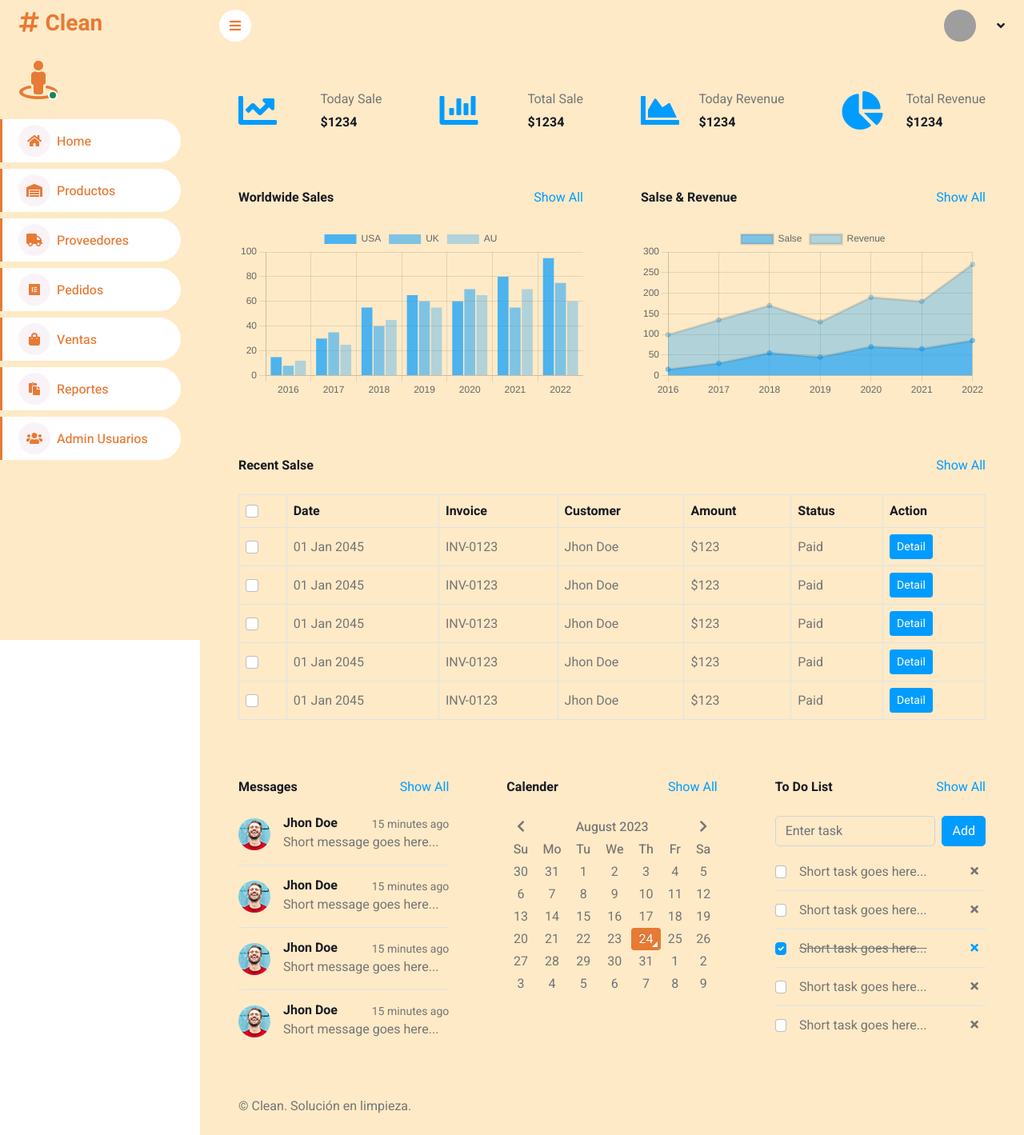
After one commit to samu0812/CleanProject, a PHP site: page /vistas/pedidos.php in a window 1280 px wide. The commit adds this page. Shown: the whole page at 80% size. Run offline with PHP 8.4, Linux system fonts and the light colour scheme; some libraries are stand-ins or nearby versions; grey boxes are pictures that could not be loaded.

Commit message:
ultimos cambios ceci

```diff
--- /dev/null
+++ b/vistas/pedidos.php
@@ -0,0 +1,358 @@
+<?php
+session_start();
+?>
+<!DOCTYPE html>
+<html lang="en">
+
+<head>
+    <meta charset="utf-8">
+    <title>Clean</title>
+
+    <meta content="width=device-width, initial-scale=1.0" name="viewport">
+    <meta content="" name="keywords">
+    <meta content="" name="description">
+
+    <!-- Favicon -->
+    <link href="img/favicon.ico" rel="icon">
+
+    <!-- Google Web Fonts -->
+    <link rel="preconnect" href="https://fonts.googleapis.com">
+    <link rel="preconnect" href="https://fonts.gstatic.com" crossorigin>
+    <link href="https://fonts.googleapis.com/css2?family=Heebo:wght@400;500;600;700&display=swap" rel="stylesheet">
+
+    <!-- Icon Font Stylesheet -->
+    <link href="https://cdnjs.cloudflare.com/ajax/libs/font-awesome/5.10.0/css/all.min.css" rel="stylesheet">
+    <link href="https://cdn.jsdelivr.net/npm/bootstrap-icons@1.4.1/font/bootstrap-icons.css" rel="stylesheet">
+
+    <!-- Libraries Stylesheet -->
+    <link href="../lib/owlcarousel/assets/owl.carousel.min.css" rel="stylesheet">
+    <link href="../lib/tempusdominus/css/tempusdominus-bootstrap-4.min.css" rel="stylesheet" />
+
+    <!-- Customized Bootstrap Stylesheet -->
+    <link href="../css/bootstrap.min.css" rel="stylesheet">
+
+    <!-- Template Stylesheet -->
+    <link href="../css/style.css" rel="stylesheet">
+</head>
+
+<body>
+    <div class="container-xxl position-relative bg-white d-flex p-0">
+        <!-- Spinner Start -->
+        <div id="spinner" class="show bg-white position-fixed translate-middle w-100 vh-100 top-50 start-50 d-flex align-items-center justify-content-center">
+            <div class="spinner-border text-primary" style="width: 3rem; height: 3rem;" role="status">
+                <span class="sr-only">Loading...</span>
+            </div>
+        </div>
+        <!-- Spinner End -->
+
+
+        <!-- Sidebar Start -->
+        <?php
+        include "sidebar.php";
+        ?>
+        <!-- Sidebar End -->
+
+
+        <!-- Content Start -->
+        <div class="content">
+            <!-- Navbar Start -->
+            <?php
+            include "navbar.php";
+            ?>
+            <!-- Navbar End -->
+
+
+            <!-- Sale & Revenue Start -->
+            <div class="container-fluid pt-4 px-4">
+                <div class="row g-4">
+                    <div class="col-sm-6 col-xl-3">
+                        <div class="bg-light rounded d-flex align-items-center justify-content-between p-4">
+                            <i class="fa fa-chart-line fa-3x text-primary"></i>
+                            <div class="ms-3">
+                                <p class="mb-2">Today Sale</p>
+                                <h6 class="mb-0">$1234</h6>
+                            </div>
+                        </div>
+                    </div>
+                    <div class="col-sm-6 col-xl-3">
+                        <div class="bg-light rounded d-flex align-items-center justify-content-between p-4">
+                            <i class="fa fa-chart-bar fa-3x text-primary"></i>
+                            <div class="ms-3">
+                                <p class="mb-2">Total Sale</p>
+                                <h6 class="mb-0">$1234</h6>
+                            </div>
+                        </div>
+                    </div>
+                    <div class="col-sm-6 col-xl-3">
+                        <div class="bg-light rounded d-flex align-items-center justify-content-between p-4">
+                            <i class="fa fa-chart-area fa-3x text-primary"></i>
+                            <div class="ms-3">
+                                <p class="mb-2">Today Revenue</p>
+                                <h6 class="mb-0">$1234</h6>
+                            </div>
+                        </div>
+                    </div>
+                    <div class="col-sm-6 col-xl-3">
+                        <div class="bg-light rounded d-flex align-items-center justify-content-between p-4">
+                            <i class="fa fa-chart-pie fa-3x text-primary"></i>
+                            <div class="ms-3">
+                                <p class="mb-2">Total Revenue</p>
+                                <h6 class="mb-0">$1234</h6>
+                            </div>
+                        </div>
+                    </div>
+                </div>
+            </div>
+            <!-- Sale & Revenue End -->
+
+
+            <!-- Sales Chart Start -->
+            <div class="container-fluid pt-4 px-4">
+                <div class="row g-4">
+                    <div class="col-sm-12 col-xl-6">
+                        <div class="bg-light text-center rounded p-4">
+                            <div class="d-flex align-items-center justify-content-between mb-4">
+                                <h6 class="mb-0">Worldwide Sales</h6>
+                                <a href="">Show All</a>
+                            </div>
+                            <canvas id="worldwide-sales"></canvas>
+                        </div>
+                    </div>
+                    <div class="col-sm-12 col-xl-6">
+                        <div class="bg-light text-center rounded p-4">
+                            <div class="d-flex align-items-center justify-content-between mb-4">
+                                <h6 class="mb-0">Salse & Revenue</h6>
+                                <a href="">Show All</a>
+                            </div>
+                            <canvas id="salse-revenue"></canvas>
+                        </div>
+                    </div>
+                </div>
+            </div>
+            <!-- Sales Chart End -->
+
+
+            <!-- Recent Sales Start -->
+            <div class="container-fluid pt-4 px-4">
+                <div class="bg-light text-center rounded p-4">
+                    <div class="d-flex align-items-center justify-content-between mb-4">
+                        <h6 class="mb-0">Recent Salse</h6>
+                        <a href="">Show All</a>
+                    </div>
+                    <div class="table-responsive">
+                        <table class="table text-start align-middle table-bordered table-hover mb-0">
+                            <thead>
+                                <tr class="text-dark">
+                                    <th scope="col"><input class="form-check-input" type="checkbox"></th>
+                                    <th scope="col">Date</th>
+                                    <th scope="col">Invoice</th>
+                                    <th scope="col">Customer</th>
+                                    <th scope="col">Amount</th>
+                                    <th scope="col">Status</th>
+                                    <th scope="col">Action</th>
+                                </tr>
+                            </thead>
+                            <tbody>
+                                <tr>
+                                    <td><input class="form-check-input" type="checkbox"></td>
+                                    <td>01 Jan 2045</td>
+                                    <td>INV-0123</td>
+                                    <td>Jhon Doe</td>
+                                    <td>$123</td>
+                                    <td>Paid</td>
+                                    <td><a class="btn btn-sm btn-primary" href="">Detail</a></td>
+                                </tr>
+                                <tr>
+                                    <td><input class="form-check-input" type="checkbox"></td>
+                                    <td>01 Jan 2045</td>
+                                    <td>INV-0123</td>
+                                    <td>Jhon Doe</td>
+                                    <td>$123</td>
+                                    <td>Paid</td>
+                                    <td><a class="btn btn-sm btn-primary" href="">Detail</a></td>
+                                </tr>
+                                <tr>
+                                    <td><input class="form-check-input" type="checkbox"></td>
+                                    <td>01 Jan 2045</td>
+                                    <td>INV-0123</td>
+                                    <td>Jhon Doe</td>
+                                    <td>$123</td>
+                                    <td>Paid</td>
+                                    <td><a class="btn btn-sm btn-primary" href="">Detail</a></td>
+                                </tr>
+                                <tr>
+                                    <td><input class="form-check-input" type="checkbox"></td>
+                                    <td>01 Jan 2045</td>
+                                    <td>INV-0123</td>
+                                    <td>Jhon Doe</td>
+                                    <td>$123</td>
+                                    <td>Paid</td>
+                                    <td><a class="btn btn-sm btn-primary" href="">Detail</a></td>
+                                </tr>
+                                <tr>
+                                    <td><input class="form-check-input" type="checkbox"></td>
+                                    <td>01 Jan 2045</td>
+                                    <td>INV-0123</td>
+                                    <td>Jhon Doe</td>
+                                    <td>$123</td>
+                                    <td>Paid</td>
+                                    <td><a class="btn btn-sm btn-primary" href="">Detail</a></td>
+                                </tr>
+                            </tbody>
+                        </table>
+                    </div>
+                </div>
+            </div>
+            <!-- Recent Sales End -->
+
+
+            <!-- Widgets Start -->
+            <div class="container-fluid pt-4 px-4">
+                <div class="row g-4">
+                    <div class="col-sm-12 col-md-6 col-xl-4">
+                        <div class="h-100 bg-light rounded p-4">
+                            <div class="d-flex align-items-center justify-content-between mb-2">
+                                <h6 class="mb-0">Messages</h6>
+                                <a href="">Show All</a>
+                            </div>
+                            <div class="d-flex align-items-center border-bottom py-3">
+                                <img class="rounded-circle flex-shrink-0" src="img/user.jpg" alt="" style="width: 40px; height: 40px;">
+                                <div class="w-100 ms-3">
+                                    <div class="d-flex w-100 justify-content-between">
+                                        <h6 class="mb-0">Jhon Doe</h6>
+                                        <small>15 minutes ago</small>
+                                    </div>
+                                    <span>Short message goes here...</span>
+                                </div>
+                            </div>
+                            <div class="d-flex align-items-center border-bottom py-3">
+                                <img class="rounded-circle flex-shrink-0" src="img/user.jpg" alt="" style="width: 40px; height: 40px;">
+                                <div class="w-100 ms-3">
+                                    <div class="d-flex w-100 justify-content-between">
+                                        <h6 class="mb-0">Jhon Doe</h6>
+                                        <small>15 minutes ago</small>
+                                    </div>
+                                    <span>Short message goes here...</span>
+                                </div>
+                            </div>
+                            <div class="d-flex align-items-center border-bottom py-3">
+                                <img class="rounded-circle flex-shrink-0" src="img/user.jpg" alt="" style="width: 40px; height: 40px;">
+                                <div class="w-100 ms-3">
+                                    <div class="d-flex w-100 justify-content-between">
+                                        <h6 class="mb-0">Jhon Doe</h6>
+                                        <small>15 minutes ago</small>
+                                    </div>
+                                    <span>Short message goes here...</span>
+                                </div>
+                            </div>
+                            <div class="d-flex align-items-center pt-3">
+                                <img class="rounded-circle flex-shrink-0" src="img/user.jpg" alt="" style="width: 40px; height: 40px;">
+                                <div class="w-100 ms-3">
+                                    <div class="d-flex w-100 justify-content-between">
+                                        <h6 class="mb-0">Jhon Doe</h6>
+                                        <small>15 minutes ago</small>
+                                    </div>
+                                    <span>Short message goes here...</span>
+                                </div>
+                            </div>
+                        </div>
+                    </div>
+                    <div class="col-sm-12 col-md-6 col-xl-4">
+                        <div class="h-100 bg-light rounded p-4">
+                            <div class="d-flex align-items-center justify-content-between mb-4">
+                                <h6 class="mb-0">Calender</h6>
+                                <a href="">Show All</a>
+                            </div>
+                            <div id="calender"></div>
+                        </div>
+                    </div>
+                    <div class="col-sm-12 col-md-6 col-xl-4">
+                        <div class="h-100 bg-light rounded p-4">
+                            <div class="d-flex align-items-center justify-content-between mb-4">
+                                <h6 class="mb-0">To Do List</h6>
+                                <a href="">Show All</a>
+                            </div>
+                            <div class="d-flex mb-2">
+                                <input class="form-control bg-transparent" type="text" placeholder="Enter task">
+                                <button type="button" class="btn btn-primary ms-2">Add</button>
+                            </div>
+                            <div class="d-flex align-items-center border-bottom py-2">
+                                <input class="form-check-input m-0" type="checkbox">
+                                <div class="w-100 ms-3">
+                                    <div class="d-flex w-100 align-items-center justify-content-between">
+                                        <span>Short task goes here...</span>
+                                        <button class="btn btn-sm"><i class="fa fa-times"></i></button>
+                                    </div>
+                                </div>
+                            </div>
+                            <div class="d-flex align-items-center border-bottom py-2">
+                                <input class="form-check-input m-0" type="checkbox">
+                                <div class="w-100 ms-3">
+                                    <div class="d-flex w-100 align-items-center justify-content-between">
+                                        <span>Short task goes here...</span>
+                                        <button class="btn btn-sm"><i class="fa fa-times"></i></button>
+                                    </div>
+                                </div>
+                            </div>
+                            <div class="d-flex align-items-center border-bottom py-2">
+                                <input class="form-check-input m-0" type="checkbox" checked>
+                                <div class="w-100 ms-3">
+                                    <div class="d-flex w-100 align-items-center justify-content-between">
+                                        <span><del>Short task goes here...</del></span>
+                                        <button class="btn btn-sm text-primary"><i class="fa fa-times"></i></button>
+                                    </div>
+                                </div>
+                            </div>
+                            <div class="d-flex align-items-center border-bottom py-2">
+                                <input class="form-check-input m-0" type="checkbox">
+                                <div class="w-100 ms-3">
+                                    <div class="d-flex w-100 align-items-center justify-content-between">
+                                        <span>Short task goes here...</span>
+                                        <button class="btn btn-sm"><i class="fa fa-times"></i></button>
+                                    </div>
+                                </div>
+                            </div>
+                            <div class="d-flex align-items-center pt-2">
+                                <input class="form-check-input m-0" type="checkbox">
+                                <div class="w-100 ms-3">
+                                    <div class="d-flex w-100 align-items-center justify-content-between">
+                                        <span>Short task goes here...</span>
+                                        <button class="btn btn-sm"><i class="fa fa-times"></i></button>
+                                    </div>
+                                </div>
+                            </div>
+                        </div>
+                    </div>
+                </div>
+            </div>
+            <!-- Widgets End -->
+
+
+            <!-- Footer Start -->
+            <?php
+            include "footer.php";
+            ?>
+            <!-- Footer End -->
+        </div>
+        <!-- Content End -->
+
+        <!-- Back to Top -->
+        <a href="#" class="btn btn-lg btn-primary btn-lg-square back-to-top"><i class="bi bi-arrow-up"></i></a>
+    </div>
+
+    <!-- JavaScript Libraries -->
+    <script src="https://code.jquery.com/jquery-3.4.1.min.js"></script>
+    <script src="https://cdn.jsdelivr.net/npm/bootstrap@5.0.0/dist/js/bootstrap.bundle.min.js"></script>
+    <script src="../lib/chart/chart.min.js"></script>
+    <script src="../lib/easing/easing.min.js"></script>
+    <script src="../lib/waypoints/waypoints.min.js"></script>
+    <script src="../lib/owlcarousel/owl.carousel.min.js"></script>
+    <script src="../lib/tempusdominus/js/moment.min.js"></script>
+    <script src="../lib/tempusdominus/js/moment-timezone.min.js"></script>
+    <script src="../lib/tempusdominus/js/tempusdominus-bootstrap-4.min.js"></script>
+
+    <!-- Template Javascript -->
+    <script src="../js/main.js"></script>
+</body>
+
+</html>
--- a/vistas/sidebar.php
+++ b/vistas/sidebar.php
@@ -23,15 +23,13 @@ $rol = isset($_SESSION['rol']) ? $_SESSION['rol'] : '';
             </div>
         </div>
         <div class="navbar-nav w-100">
-            <a href="home.php" class="nav-item nav-link active mb-1"><i class="fa fa-home me-2"></i>Home</a>
-            <a href="productos.php" class="nav-item nav-link active mb-1"><i class="fas fa-warehouse me-2"></i>Productos</a>
-            <a href="proveedores.php" class="nav-item nav-link active mb-1"><i class="fa fa-truck me-2"></i>Proveedores</a>
-            <a href="usuarios.php" class="nav-item nav-link active mb-1"><i class="fa fa-users me-2"></i>Pedidos</a>
-            <a href="ventas.php" class="nav-item nav-link active mb-1"><i class="fa fa-shopping-bag me-2"></i>Ventas</a>
-            <a href="facturacion.php" class="nav-item nav-link active mb-1"><i class="fab fa-elementor me-2"></i>Facturación</a>
-            <a href="reportes.php" class="nav-item nav-link active mb-1"><i class="fas fa-paste me-2"></i>Reportes</a>
-            <a href="usuarios.php" class="nav-item nav-link active mb-1"><i class="fa fa-users me-2"></i>Admin Usuarios</a>
-
+            <a href="home.php" class="nav-item nav-link active mb-2"><i class="fa fa-home me-2"></i>Home</a>
+            <a href="productos.php" class="nav-item nav-link active mb-2"><i class="fas fa-warehouse me-2"></i>Productos</a>
+            <a href="proveedores.php" class="nav-item nav-link active mb-2"><i class="fa fa-truck me-2"></i>Proveedores</a>
+            <a href="pedidos.php" class="nav-item nav-link active mb-2"><i class="fab fa-elementor me-2"></i>Pedidos</a>
+            <a href="ventas.php" class="nav-item nav-link active mb-2"><i class="fa fa-shopping-bag me-2"></i>Ventas</a>
+            <a href="reportes.php" class="nav-item nav-link active mb-2"><i class="fas fa-paste me-2"></i>Reportes</a>
+            <a href="usuarios.php" class="nav-item nav-link active mb-2"><i class="fa fa-users me-2"></i>Admin Usuarios</a>
         </div>
 
     </nav>
```
Also changed, not shown: vistas/productos.php (+10 -1 lines).
